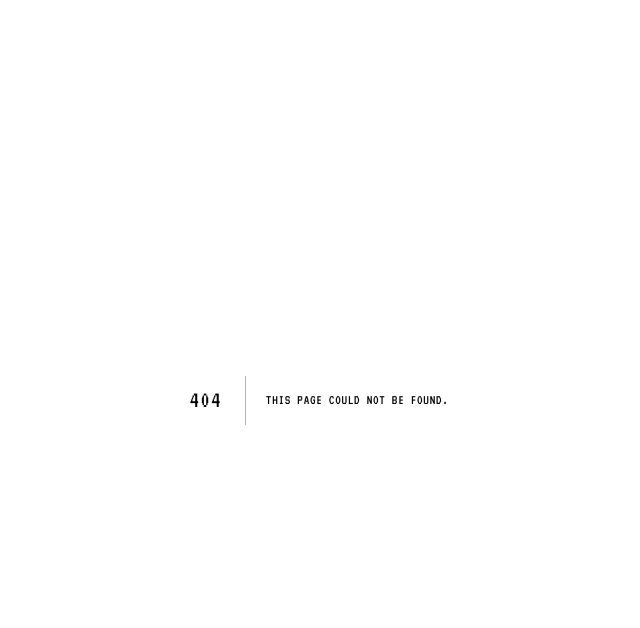
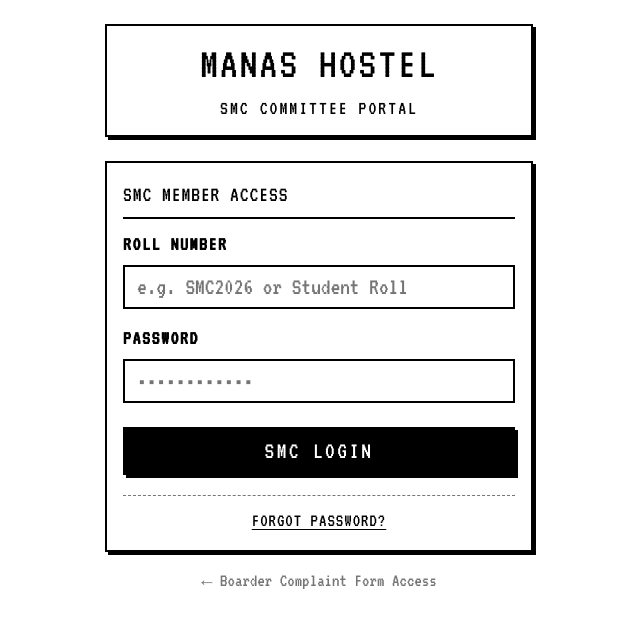
Before and after one commit to aditya-prabhakar-13/manas-mess-complaints, a Next.js app: page /smc in a window 1280 px wide. Before the commit this address had no page. Shown: the top 628 px of the page, without its empty margins (321-961 px from the left). Built offline with nearby package versions, Linux system fonts and the light colour scheme; no server answers.

Commit message:
feat(phase-3): build /smc login page and /smc/forgot contact page

```diff
--- /dev/null
+++ b/src/app/smc/SmcLoginForm.tsx
@@ -0,0 +1,59 @@
+"use client";
+
+import { useActionState } from "react";
+import { loginSmcAction, type SmcLoginState } from "@/actions/smc-auth";
+
+const initialState: SmcLoginState = {};
+
+export function SmcLoginForm() {
+  const [state, action, isPending] = useActionState(
+    loginSmcAction,
+    initialState
+  );
+
+  return (
+    <form action={action} className="form">
+      {state.error && (
+        <div className="alert alert-error" role="alert">
+          <div style={{ fontWeight: "bold", marginBottom: "4px" }}>
+            [LOGIN ERROR]
+          </div>
+          <div>{state.error}</div>
+        </div>
+      )}
+
+      <div className="field">
+        <label htmlFor="smc-roll">ROLL NUMBER</label>
+        <input
+          id="smc-roll"
+          type="text"
+          name="rollNumber"
+          required
+          autoComplete="username"
+          placeholder="e.g. SMC2026 or Student Roll"
+        />
+      </div>
+
+      <div className="field">
+        <label htmlFor="smc-password">PASSWORD</label>
+        <input
+          id="smc-password"
+          type="password"
+          name="password"
+          required
+          autoComplete="current-password"
+          placeholder="••••••••••••"
+        />
+      </div>
+
+      <button
+        type="submit"
+        className="btn"
+        disabled={isPending}
+        style={{ minHeight: "48px", marginTop: "8px" }}
+      >
+        {isPending ? "AUTHENTICATING..." : "SMC LOGIN"}
+      </button>
+    </form>
+  );
+}
--- /dev/null
+++ b/src/app/smc/page.tsx
@@ -0,0 +1,73 @@
+import { redirect } from "next/navigation";
+import Link from "next/link";
+import { getSmcSession } from "@/lib/auth";
+import { SmcLoginForm } from "./SmcLoginForm";
+
+export const dynamic = "force-dynamic";
+
+export default async function SmcLoginPage() {
+  const session = await getSmcSession();
+  if (session) {
+    redirect("/smc/complaints");
+  }
+
+  return (
+    <main className="page">
+      <div className="container" style={{ maxWidth: "460px" }}>
+        {/* ── Banner ──────────────────────────────────────────────── */}
+        <div className="banner">
+          <h1>MANAS HOSTEL</h1>
+          <div className="subtitle">SMC COMMITTEE PORTAL</div>
+        </div>
+
+        {/* ── Login Card ──────────────────────────────────────────── */}
+        <div className="card">
+          <div className="card-header">
+            <span>SMC MEMBER ACCESS</span>
+          </div>
+
+          <SmcLoginForm />
+
+          <div
+            style={{
+              marginTop: "20px",
+              paddingTop: "12px",
+              borderTop: "1px dashed #767676",
+              textAlign: "center",
+              fontSize: "0.85rem",
+            }}
+          >
+            <Link
+              href="/smc/forgot"
+              style={{
+                color: "var(--fg)",
+                textDecoration: "underline",
+                letterSpacing: "0.05em",
+              }}
+            >
+              FORGOT PASSWORD?
+            </Link>
+          </div>
+        </div>
+
+        <div
+          style={{
+            textAlign: "center",
+            marginTop: "16px",
+            fontSize: "0.85rem",
+          }}
+        >
+          <Link
+            href="/login"
+            style={{
+              color: "#767676",
+              textDecoration: "none",
+            }}
+          >
+            ← Boarder Complaint Form Access
+          </Link>
+        </div>
+      </div>
+    </main>
+  );
+}
```
Also changed, not shown: src/app/smc/forgot/page.tsx (added, +65 -0 lines), 1 other file (tests, documents, lock files or other folders).
